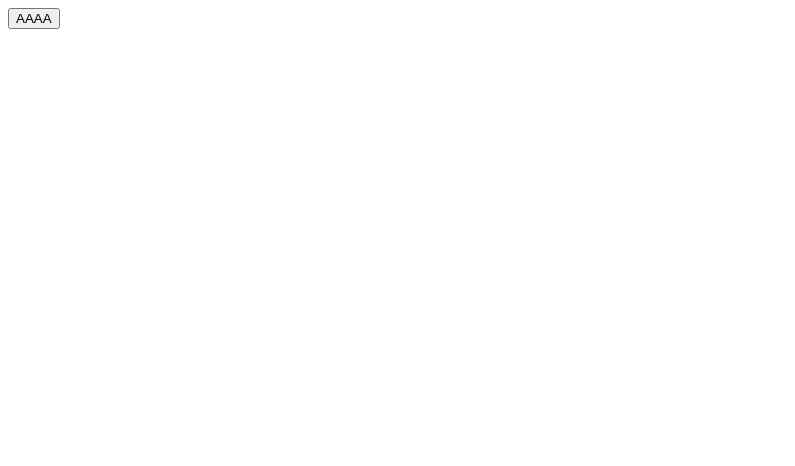
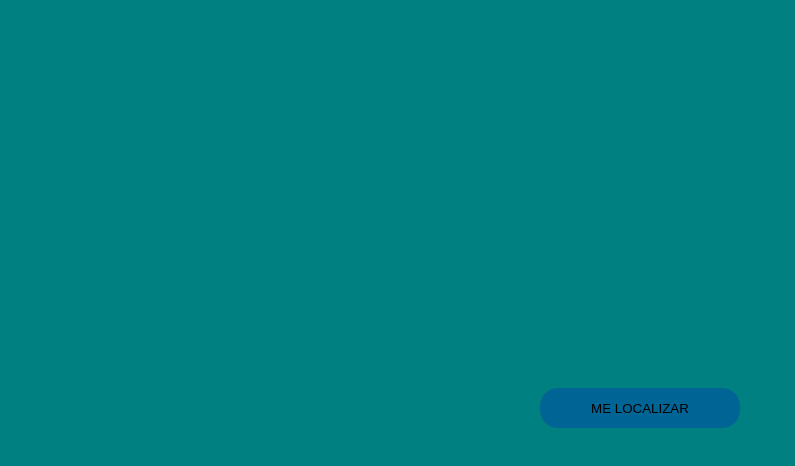
Before and after one commit to washesss/geolocalizacao, a plain HTML site: page www/index.html in a window 1280 px wide. Shown: the whole page, without its empty margins (0-795 px from the left). Drawn offline with Linux system fonts and the light colour scheme.

Commit message:
completo e simples😁👍

```diff
--- a/www/css/style.css
+++ b/www/css/style.css
@@ -1 +1,27 @@
 /**/
+
+body{
+    height: 100vh;
+    display: flex;
+    justify-content: center;
+    align-items: center;
+    background-color: teal;
+}
+
+button{
+    width: 200px;
+    height: 40px;
+    border: none;
+    border-radius: 18px;
+    background-color: #006494;
+}
+
+button:hover{
+    background-color: #13293D;
+    box-shadow: 0 1px 10px black;
+    color: white;
+}
+
+button:active{
+    background-color: #13293D;
+}
--- a/www/index.html
+++ b/www/index.html
@@ -13,6 +13,6 @@
     </script>
 </head>
 <body>
- <button onclick="butao()">AAAA</button>
+ <button onclick="butao()">ME LOCALIZAR</button>
 </body>
 </html>
```
